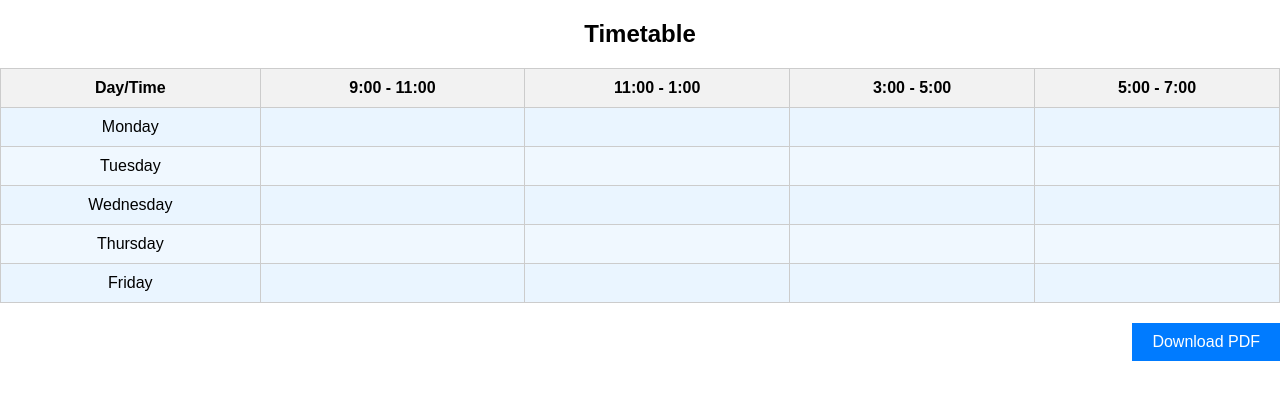
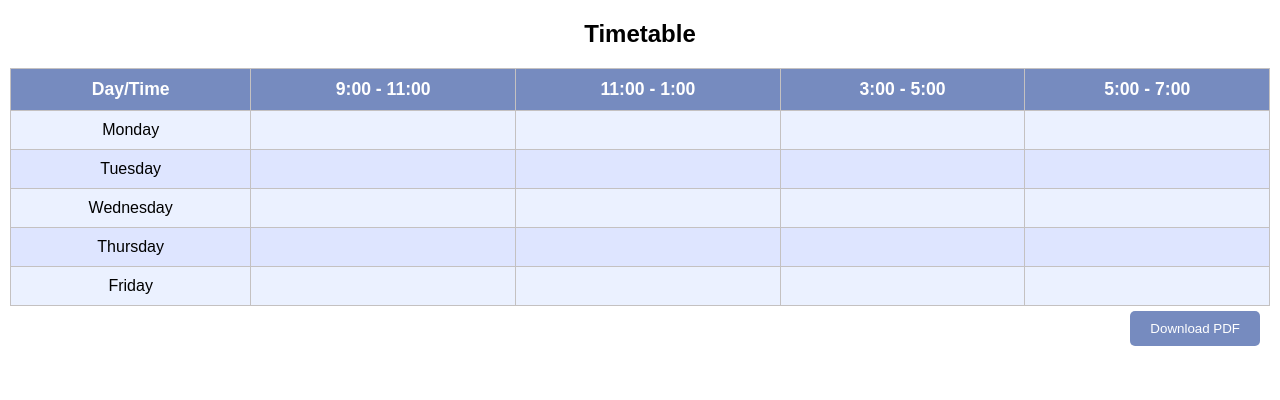
Before and after one commit to vaidiksharma111/timetable-app, a React (Create React App) app: page /tt in a window 1280 px wide. Shown: the top 400 px of the page. Built offline with nearby package versions, Linux system fonts and the light colour scheme.

Commit message:
fix routes and add css

```diff
--- a/src/App.css
+++ b/src/App.css
@@ -1,76 +1,43 @@
-.App {
-  text-align: center;
+body {
+  font-family: Arial, sans-serif;
+  font-size: 1em;
 }
 
-.App-logo {
-  height: 40vmin;
-  pointer-events: none;
-}
-
-@media (prefers-reduced-motion: no-preference) {
-  .App-logo {
-    animation: App-logo-spin infinite 20s linear;
-  }
-}
-
-.App-header {
-  background-color: #282c34;
-  min-height: 100vh;
-  display: flex;
-  flex-direction: column;
-  align-items: center;
-  justify-content: center;
-  font-size: calc(10px + 2vmin);
-  color: white;
-}
-
-.App-link {
-  color: #61dafb;
-}
-
-@keyframes App-logo-spin {
-  from {
-    transform: rotate(0deg);
-  }
-  to {
-    transform: rotate(360deg);
-  }
+:root {
+  --colorTwo: #768bbf;
 }
 
 #pdfContent {
   text-align: center;
   margin: 20px auto;
+  border-radius: 10px;
+  margin: 5px 10px;
 }
 
 .timetable {
   border-collapse: collapse;
   width: 100%;
-  margin-bottom: 20px;
 }
 
 .timetable th,
 .timetable td {
-  border: 1px solid #ccc;
+  border: 1px solid rgb(196, 193, 193);
   padding: 10px;
 }
 
 .timetable th {
-  background-color: #f2f2f2;
-  font-weight: bold;
-}
-
-/* Alternate row background colors */
-.timetable tbody tr:nth-child(even) {
-  background-color: #f9f9f9;
+  background-color: var(--colorTwo);
+  color: white;
+  font-size: 1.1em;
 }
 
 /* Add colors to rows */
 .timetable tbody tr:nth-child(odd) {
-  background-color: #eaf5ff; /* Light Blue */
+  background-color: #ebf1ff;
 }
 
 .timetable tbody tr:nth-child(even) {
-  background-color: #f0f8ff; /* Lighter Blue */
+  background-color: #dee5ff;
 }
 
 /* Adjust font size for smaller screens */
@@ -81,24 +48,41 @@
   }
 }
 
-/* Better font */
-body {
-  font-family: Arial, sans-serif;
-  font-size: 1em;
+.title1{
+  background-color: var(--colorTwo);
+  color: white;
+  border-top-left-radius: 15px;
+  border-top-right-radius: 15px;
+  padding: 8px 8px;
+  margin-bottom: 3px;
+  font-weight: normal;
+  font-size: x-large;
+}
+
+.title2{
+  background-color: var(--colorTwo);
+  border-bottom-left-radius: 15px;
+  border-bottom-right-radius: 15px;
+  color: white;
+  padding: 5px 10px;
+  margin-top: 3px;
+  font-weight: normal;
+  font-size: large;
 }
 
 /* Button to the right */
 button {
   padding: 10px 20px;
-  font-size: 16px;
-  background-color: #007bff;
+  margin: auto 20px;
+  border-radius: 5px;
+  background-color: var(--colorTwo);
   color: #fff;
   border: none;
   cursor: pointer;
   float: right;
-  margin: auto;
 }
 
 button:hover {
-  background-color: #0056b3;
+  background-color: #333;
+  color: #eee;
 }
--- a/src/App.js
+++ b/src/App.js
@@ -10,8 +10,7 @@ const App = () => {
     <div>
       {/* Define the routes */}
       <Routes>
-          <Route path="/" element={<Basket />} />
-          <Route path="/timetable" element={<Timetable />} />
+          <Route path="/" element={<Timetable />} />
           <Route path="/tt" element={<ShowTimetable />} />
           <Route path="/tt/:selectedElectives" element={<ShowTimetable />} />
         </Routes>
```
